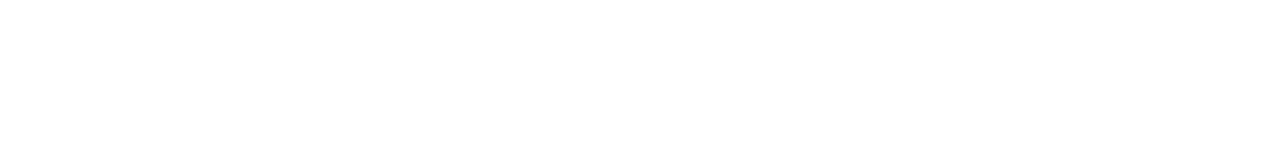
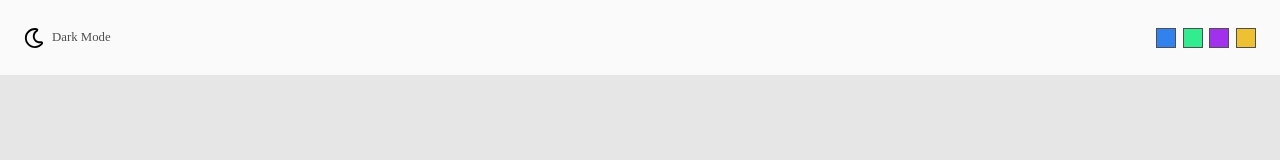
Before and after one commit to gerimosca/Portfolio, a website: page index.html in a window 1280 px wide. Drawn offline with Linux system fonts and the light colour scheme.

Commit message:
primer commit

```diff
--- a/index.html
+++ b/index.html
@@ -5,7 +5,23 @@
     <meta name="viewport" content="width=device-width, initial-scale=1.0" />
     <!--CAMBIAR POR docs/css/styles.min.css AL FINALIZAR EL PROYECTO-->
     <link rel="stylesheet" href="./src/css/styles.css" />
-    <title>Document</title>
+    <title>Portfolio</title>
   </head>
-  <body></body>
+  <body>
+    <header class="header">
+      <div class="switches">
+        <div id="toggle-theme" class="toggle-theme">
+          <img id="toggle-icon" src="./docs/assets/images/moon.svg" alt="icon moon" class="toggle-theme__icon" />
+          <p id="toggle-text" class="toggle-theme__text">Dark Mode</p>
+        </div>
+      </div>
+      <div id="toggle-colors" class="colors">
+        <div data-color="hsl(214,84%,56%)" class="colors__item colors__item--blue"></div>
+        <div data-color="hsl(150,84%,56%)" class="colors__item colors__item--green"></div>
+        <div data-color="hsl(276,84%,56%)" class="colors__item colors__item--purple"></div>
+        <div data-color="hsl(46,84%,56%)" class="colors__item colors__item--orange"></div>
+      </div>
+    </header>
+    <script src="./src/js/script.js"></script>
+  </body>
 </html>
--- a/src/css/styles.css
+++ b/src/css/styles.css
@@ -0,0 +1,85 @@
+:root{
+    --primary-color: hsl(214,84%,56%);
+    --text-color: hsl(0,0%,31%);
+    --bg-color: hsl(0,0%,90%);
+    --bg-card-color: hsl(0,0%,98%);
+}
+
+*{
+    box-sizing: border-box;
+}
+
+body{
+    margin: 0;
+    background-color: var(--bg-color);
+    color: var(--text-color);
+}
+
+body.dark{
+    --text-color: hsl(0,0%,83%);
+    --bg-color: hsl(0,0%,15%);
+    --bg-card-color: hsl(0,0%,20%);
+}
+
+.header{
+    display: flex;
+    align-items: center;
+    justify-content: space-between;
+    height: 75px;
+    padding: 0 1.5em;
+    background-color: var(--bg-card-color);
+}
+
+.switches{
+    display: flex;
+    align-items: center;
+    justify-content: space-between;
+}
+
+.toggle-theme{
+    display: flex;
+    align-items: center;
+    justify-content: center;
+    cursor: pointer;
+}
+
+.toggle-theme__icon{
+    margin-right: 0.5em;
+    width: 20px;
+}
+
+.toggle-theme__text{
+    font-size: 0.8rem;
+}
+
+.colors{
+    display: flex;
+    align-items: center;
+    justify-content: space-between;
+    height: 20px;
+    width: 100px;
+}
+
+.colors__item{
+    width: 20px;
+    height: 20px;
+    border: 1px solid var(--text-color);
+    background-color: var(--primary-color);
+    cursor: pointer;
+}
+
+.colors__item--blue{
+    --primary-color: hsl(214,84%,56%);
+}
+
+.colors__item--green{
+    --primary-color: hsl(150,84%,56%);
+}
+
+.colors__item--purple{
+    --primary-color: hsl(276,84%,56%);
+}
+
+.colors__item--orange{
+    --primary-color: hsl(46,84%,56%);
+}
--- /dev/null
+++ b/src/js/script.js
@@ -0,0 +1,20 @@
+const toggleThemeElement = document.getElementById('toggle-theme');
+const toggleIconElement = document.getElementById('toggle-icon');
+const toggleTextElement = document.getElementById('toggle-text');
+
+const toggleColorsElement = document.getElementById('toggle-colors');
+
+toggleThemeElement.addEventListener('click', () => {
+  document.body.classList.toggle('dark');
+  if (toggleIconElement.src.includes('moon.svg')) {
+    toggleIconElement.src = './docs/assets/images/sun.svg';
+    toggleTextElement.textContent = 'Light Mode';
+  } else {
+    toggleIconElement.src = './docs/assets/images/moon.svg';
+    toggleTextElement.textContent = 'Dark Mode';
+  }
+});
+
+toggleColorsElement.addEventListener('click', (event) => {
+  console.dir(event);
+});
```
Also changed, not shown: docs/assets/images/moon.svg (added), docs/assets/images/sun.svg (added), 1 other file.
